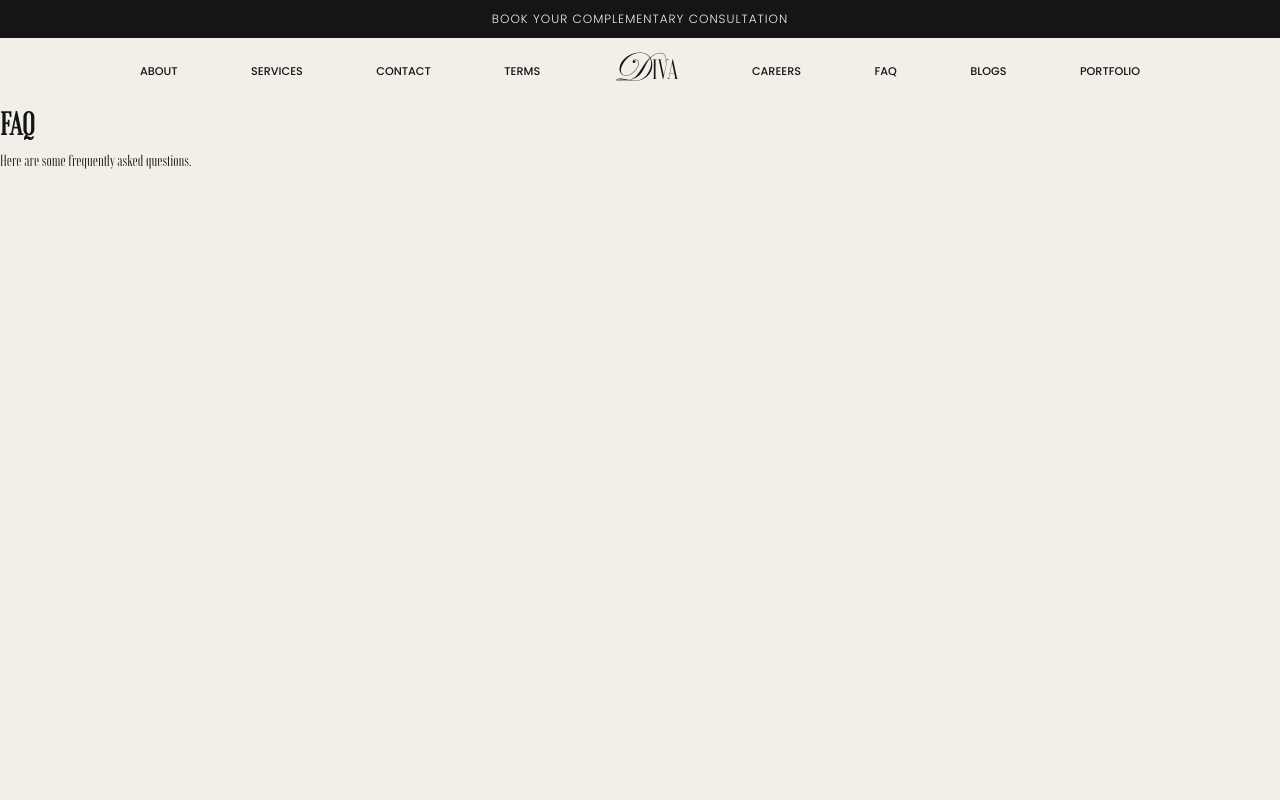
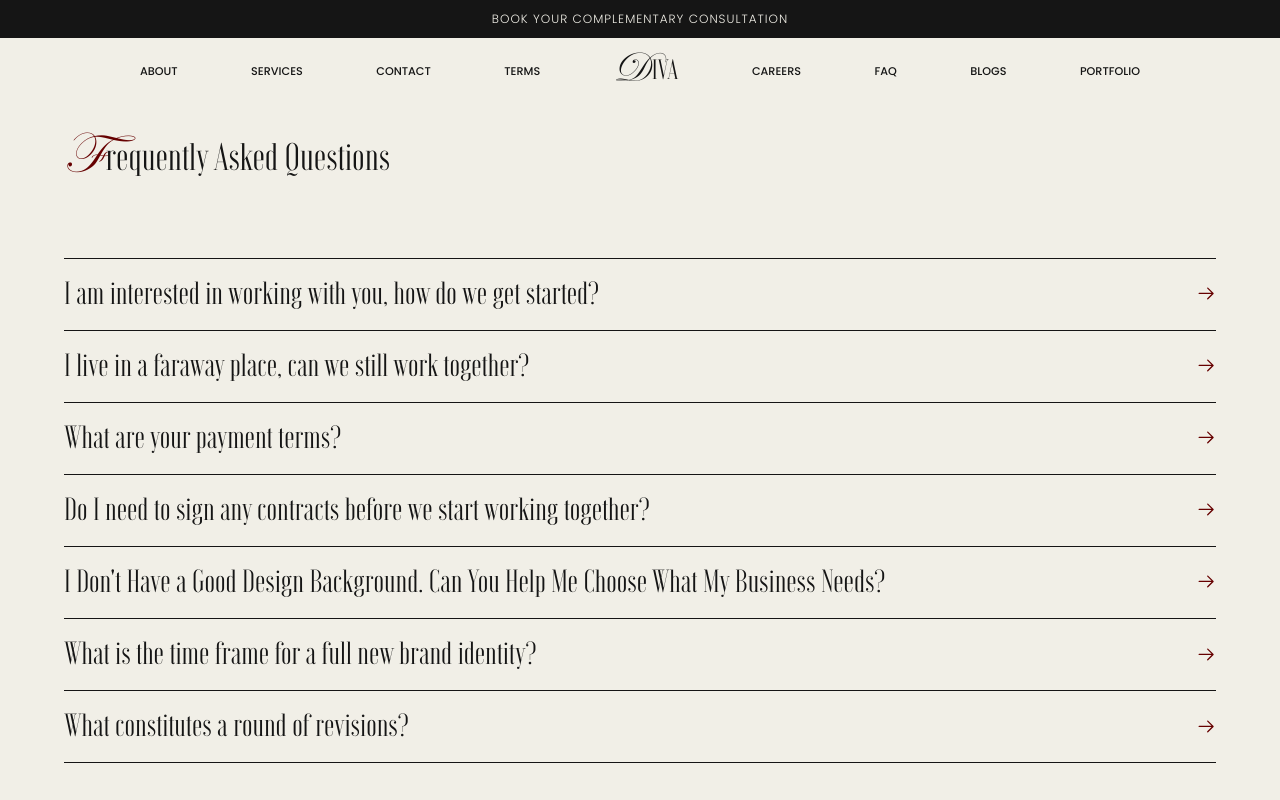
Before and after one commit to RoukayaZaki/Diva, a React (Vite) app: page /faq in a window 1280 px wide. Shown: the top 800 px of the page. Built offline with nearby package versions, Linux system fonts and the light colour scheme.

Commit message:
add: faq page

```diff
--- /dev/null
+++ b/src/assets/data/faq.json
@@ -0,0 +1,31 @@
+[
+    {
+        "title": "I am interested in working with you, how do we get started?",
+        "description": "To begin our collaboration, simply submit a contact form on our website. Once received, we'll schedule a complimentary consultation call to discuss your project in detail. Following the call, we require a 50% deposit to initiate the project. After receiving your deposit, you'll be asked to submit a project brief outlining your vision and requirements. From there, our team will commence the design process, keeping you informed every step of the way."
+    },
+    {
+        "title": "I live in a faraway place, can we still work together?",
+        "description": "Absolutely! We operate online and serve clients worldwide, regardless of location. Our virtual collaboration tools ensure seamless communication and project management, allowing us to work effectively with clients from any corner of the globe."
+    },
+    {
+        "title": "What are your payment terms?",
+        "description": "Our payment terms are straightforward. We require a 50% deposit to begin your project, with the remaining 50% due upon completion before we deliver the final files. This ensures a fair and balanced payment structure throughout the project."
+    },
+    {
+        "title": "Do I need to sign any contracts before we start working together?",
+        "description": "Prior to initiating the project, we share our terms and conditions with you online. Once you've reviewed and agreed to these terms, along with submitting the initial deposit, we proceed with the project. This ensures transparency and sets clear expectations for both parties."
+    },
+    {
+        "title": "I Don't Have a Good Design Background. Can You Help Me Choose What My Business Needs?",
+        "description": "Absolutely! At Diva, we understand that not everyone has a background in design, and that's perfectly okay. Our team of experienced designers and branding experts is here to guide you every step of the way. During our initial consultation, we'll take the time to understand your business goals, target audience, and brand vision. Based on this information, we'll provide tailored recommendations to help you choose the design solutions that best suit your needs."
+    },
+    {
+        "title": "What is the time frame for a full new brand identity?",
+        "description": "The time frame for developing a complete brand identity varies depending on the scope and complexity of the project. Generally, it can take from 3 to 4 weeks to create a comprehensive brand identity, including research, concept development, design iterations, and finalization. We work diligently to deliver high-quality results within a reasonable timeframe, ensuring that your brand identity reflects your vision and resonates with your audience."
+    },
+    {
+        "title": "What constitutes a round of revisions?",
+        "description": "Within the scope of logo design, we offer 1-3 initial concepts with 3 rounds of revisions. A round of revisions refers to the process of interpreting your feedback and implementing it to present you with a revised concept. To make the most of your revision round, we encourage you to compile all feedback into one concise communication, ensuring clarity and efficiency in the revision process."
+    }
+
+]
--- a/src/pages/FAQPage.tsx
+++ b/src/pages/FAQPage.tsx
@@ -1,11 +1,45 @@
 import Header from "../components/Header";
+import Title from "../components/Title";
+import '../assets/styles/terms.css';
+import faq from '../assets/data/faq.json';
+import TermsExpandableItem from "../components/TermsExpandableItem";
+import { useState } from "react";
+import Footer from "../components/Footer";
 
 function FAQPage() {
+    const [expandedIndex, setExpandedIndex] = useState<number | null>(null);
+
+    const handleToggleExpand = (index: number) => {
+        setExpandedIndex(expandedIndex === index ? null : index);
+    };
+
     return (
         <>
             <Header />
-            <h1>FAQ</h1>
-            <p>Here are some frequently asked questions.</p>
+            <div className="terms-container">
+
+                <h1 className="terms-title">
+                    <Title title="Frequently Asked Questions" />
+                </h1>
+
+                {/* <p className="terms-about">At Diva, we value your privacy and are committed to protecting your personal information. This Privacy Policy outlines how we collect, use, disclose, and safeguard your information when you visit our website or engage with our services. By using our website or services, you consent to the terms of this Privacy Policy.</p> */}
+                <div className="terms-details">
+                    {faq.map((term, index) => {
+
+
+                        return (
+                            <TermsExpandableItem
+                                title={term.title}
+                                description={term.description}
+                                isExpanded={expandedIndex === index}
+                                onToggle={() => handleToggleExpand(index)}
+                            />
+                        );
+                    })}
+                </div>
+
+            </div>
+            <Footer />
         </>
     );
 }
```
